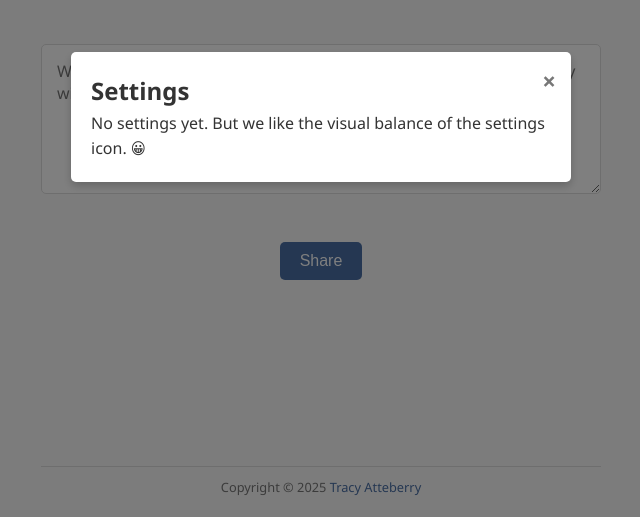
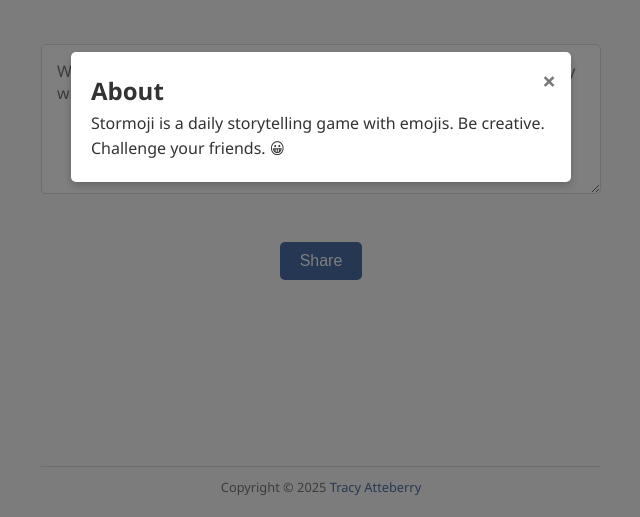
Before and after one commit to grymoire7/stormoji, a plain HTML site: page index.html in a window 1280 px wide. Both pictures are taken after a click on the button "⚙️". Shown: the part 283-800 px from the top of the page, without its empty margins (319-959 px from the left). Drawn offline with Linux system fonts and the light colour scheme.

Commit message:
Change settings modal to about modal

```diff
--- a/index.html
+++ b/index.html
@@ -41,8 +41,8 @@
         <div id="settings-modal" class="modal">
             <div class="modal-content">
                 <span class="close-button">&times;</span>
-                <h2>Settings</h2>
-                <p>No settings yet. But we like the visual balance of the settings icon. 😀</p>
+                <h2>About</h2>
+                <p>Stormoji is a daily storytelling game with emojis. Be creative. Challenge your friends. 😀</p>
             </div>
         </div>
 
```
